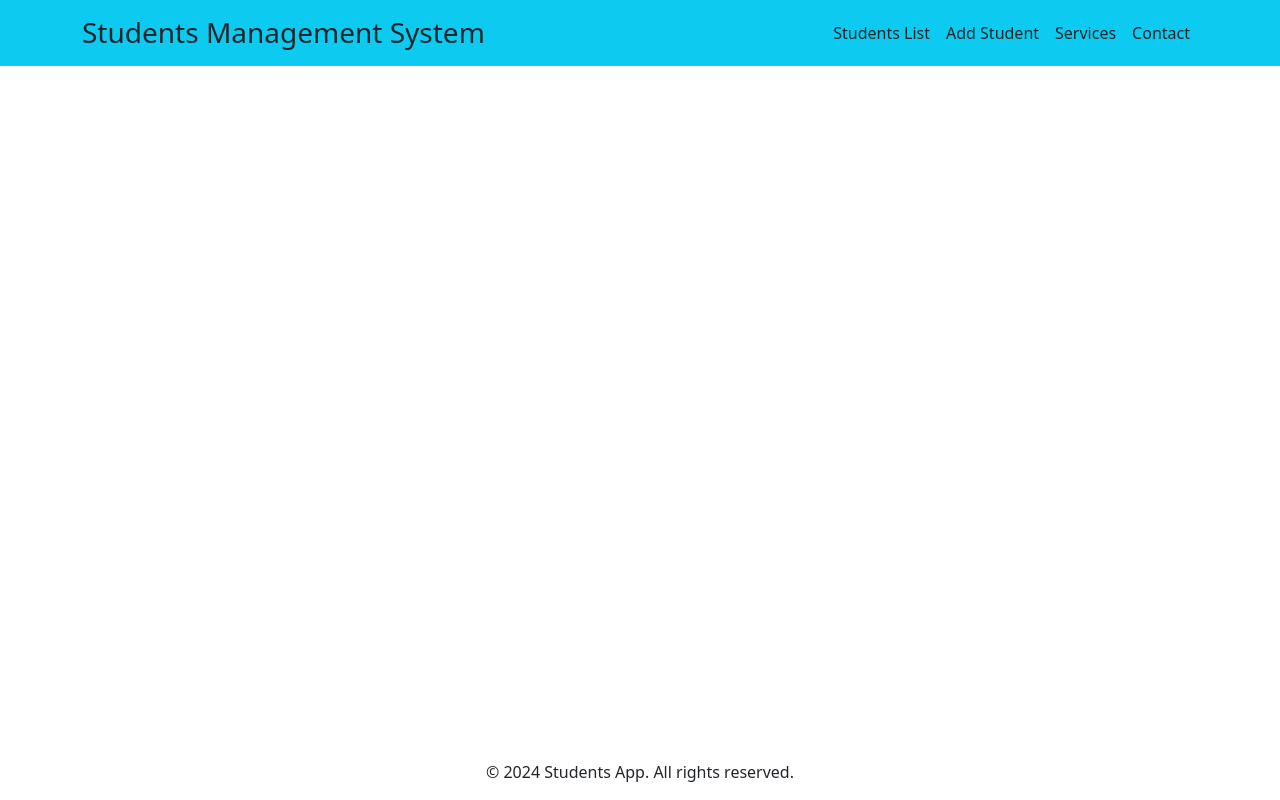
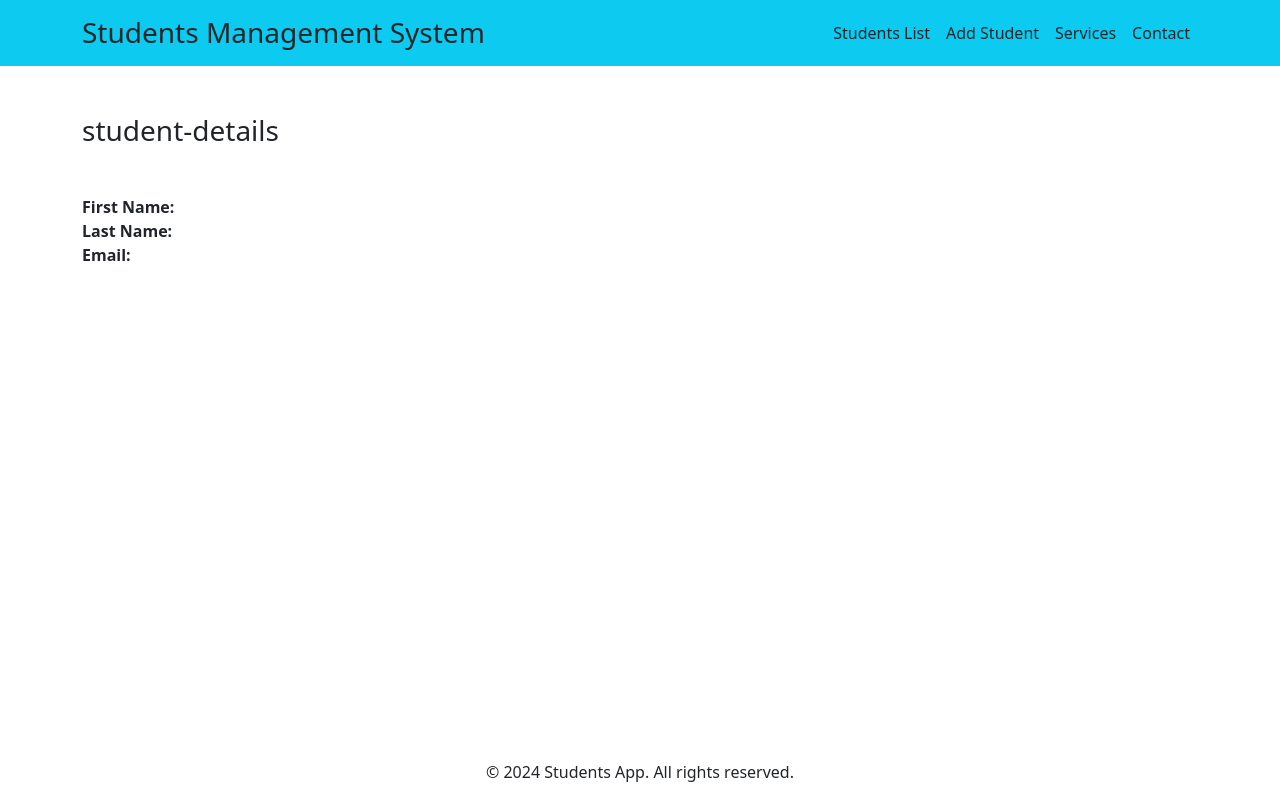
Before and after one commit to EmanAmr1/Students_Management_System, an Angular app in the folder Students-Management-System-Angular/: page /student-details/1 in a window 1280 px wide. Before the commit this address led to /. Built offline with nearby package versions, Linux system fonts and the light colour scheme; no server answers.

Commit message:
view Student Details

```diff
--- a/Students-Management-System-Angular/src/app/app-routing.module.ts
+++ b/Students-Management-System-Angular/src/app/app-routing.module.ts
@@ -3,13 +3,14 @@ import { RouterModule, Routes } from '@angular/router';
 import { StudentListComponent } from './components/student-list/student-list.component';
 import { CreateStudentComponent } from './components/create-student/create-student.component';
 import { UpdateStudentComponent } from './components/update-student/update-student.component';
+import { StudentDetailsComponent } from './components/student-details/student-details.component';
 
 const routes: Routes = [
   {path:'students' ,component:StudentListComponent},
   {path :"",redirectTo:'students',pathMatch:"full"},
   {path:'create-student' ,component:CreateStudentComponent},
   {path:'update-student/:id' ,component:UpdateStudentComponent},
-
+  {path:'student-details/:id' ,component:StudentDetailsComponent},
 ];
 
 @NgModule({
--- a/Students-Management-System-Angular/src/app/app.module.ts
+++ b/Students-Management-System-Angular/src/app/app.module.ts
@@ -7,13 +7,15 @@ import { StudentListComponent } from './components/student-list/student-list.com
 import { CreateStudentComponent } from './components/create-student/create-student.component';
 import { FormsModule } from '@angular/forms';
 import { UpdateStudentComponent } from './components/update-student/update-student.component';
+import { StudentDetailsComponent } from './components/student-details/student-details.component';
 
 @NgModule({
   declarations: [
     AppComponent,
     StudentListComponent,
     CreateStudentComponent,
-    UpdateStudentComponent
+    UpdateStudentComponent,
+    StudentDetailsComponent
   ],
   imports: [
     BrowserModule,
--- /dev/null
+++ b/Students-Management-System-Angular/src/app/components/student-details/student-details.component.html
@@ -0,0 +1,13 @@
+<h3 class="my-5">student-details</h3>
+<div class="my-2">
+  <div>
+    <label><b>First Name: </b></label>{{student.firstName}}
+  </div>
+  <div>
+    <label><b>Last Name: </b></label>{{student.lastName}}
+  </div>
+  <div>
+    <label><b>Email: </b></label>{{student.emailId}}
+  </div>
+
+</div>
--- /dev/null
+++ b/Students-Management-System-Angular/src/app/components/student-details/student-details.component.ts
@@ -0,0 +1,26 @@
+import { Component, OnInit } from '@angular/core';
+import { ActivatedRoute } from '@angular/router';
+import { StudentService } from 'src/app/services/student.service';
+import { Student } from 'src/app/student';
+
+@Component({
+  selector: 'app-student-details',
+  templateUrl: './student-details.component.html',
+  styleUrls: ['./student-details.component.css']
+})
+export class StudentDetailsComponent implements OnInit {
+id!:number
+student!:Student
+
+  constructor(private route:ActivatedRoute , private studentService:StudentService) { }
+
+  ngOnInit(): void {
+    this.id=this.route.snapshot.params['id'];
+    this.student = new Student();
+    this.studentService.getStudentById(this.id).subscribe(data=>{
+      this.student = data;
+    })
+
+  }
+
+}
--- a/Students-Management-System-Angular/src/app/components/student-list/student-list.component.html
+++ b/Students-Management-System-Angular/src/app/components/student-list/student-list.component.html
@@ -18,7 +18,9 @@
       <td>{{Student.emailId}}</td>
       <td>
         <button (click)="updatStudent(Student.id)" class="btn btn-info"> Update</button>
+        <button (click)="goToStudentDetails(Student.id)" class="btn btn-success mx-2"> View</button>
         <button (click)="deleteStudent(Student.id)" class="btn btn-danger mx-2"> Delete</button>
+
       </td>
 
     </tr>
--- a/Students-Management-System-Angular/src/app/components/student-list/student-list.component.ts
+++ b/Students-Management-System-Angular/src/app/components/student-list/student-list.component.ts
@@ -34,4 +34,14 @@ deleteStudent(id:number){
     this.getStudents()});
 }
 
+goToStudentDetails(id:number){
+  this.router.navigate(["student-details",id])
 }
+
+detailsStudent(id:number){
+this.studentService.getStudentById(id).subscribe(data=>{
+
+})
+
+}
+}
```
Also changed, not shown: Students-Management-System-Angular/src/app/components/student-details/student-details.component.css (added), 1 other file (tests, documents, lock files or other folders).
